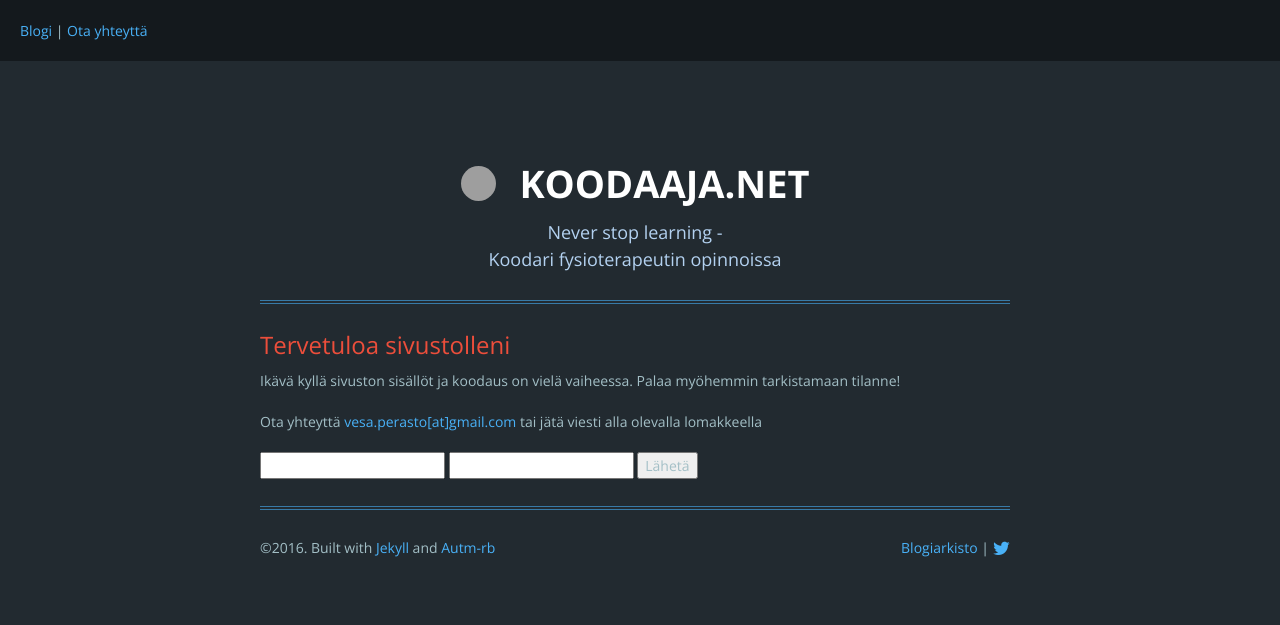
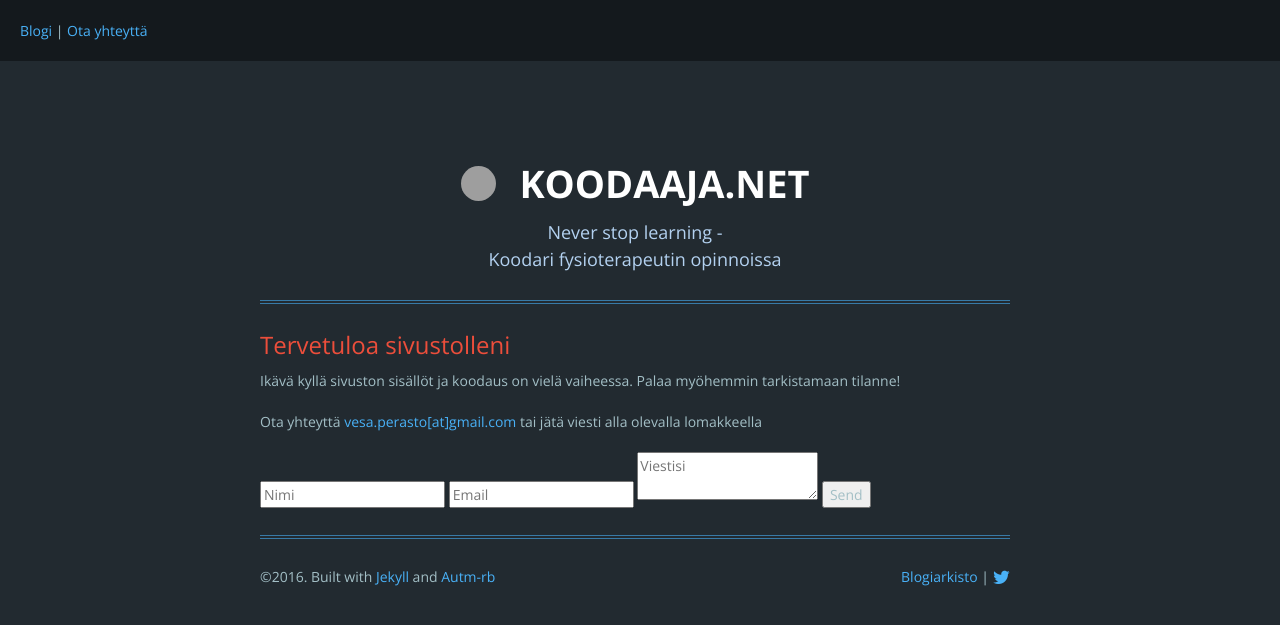
Before and after one commit to vperasto/vperasto.github.io, a Jekyll site: the page built from index.html, in a window 1280 px wide. Shown: the top 625 px of the page. Built offline with Jekyll 4.4.1, drawn with Linux system fonts in a browser that asks for light colours; nearby versions of some CDN libraries; comment, search, counter and statistics services are not loaded; grey boxes are pictures that could not be loaded.

Commit message:
Changed formspree form

```diff
--- a/index.html
+++ b/index.html
@@ -12,12 +12,18 @@
   <p>Ota yhteyttä <a href="mailto:vesa.perasto@gmail.com">vesa.perasto[at]gmail.com</a> tai jätä viesti alla olevalla lomakkeella</p>
 
   <div class="lomake">
-    <form action="https://formspree.io/vesa.perasto@gmail.com"
-        method="POST">
-      <input type="text" name="name">
-      <input type="email" name="_replyto">
-      <input type="submit" value="Lähetä">
-  </form>
+    <form id="contactform" method="POST">
+      <input type="text" name="name" placeholder="Nimi">
+      <input type="email" name="_replyto" placeholder="Email">
+      <input type="hidden" name="_subject" value="Koodaaja.net palautelomake" />
+      <textarea name="message" placeholder="Viestisi"></textarea>
+      <input type="text" name="_gotcha" style="display:none" />
+      <input type="submit" value="Send">
+    </form>
+    <script>
+        var contactform =  document.getElementById('contactform');
+        contactform.setAttribute('action', '//formspree.io/' + 'vesa.perasto' + '@' + 'gmail' + '.' + 'com');
+    </script>
   </div>
 
 </div>
```
